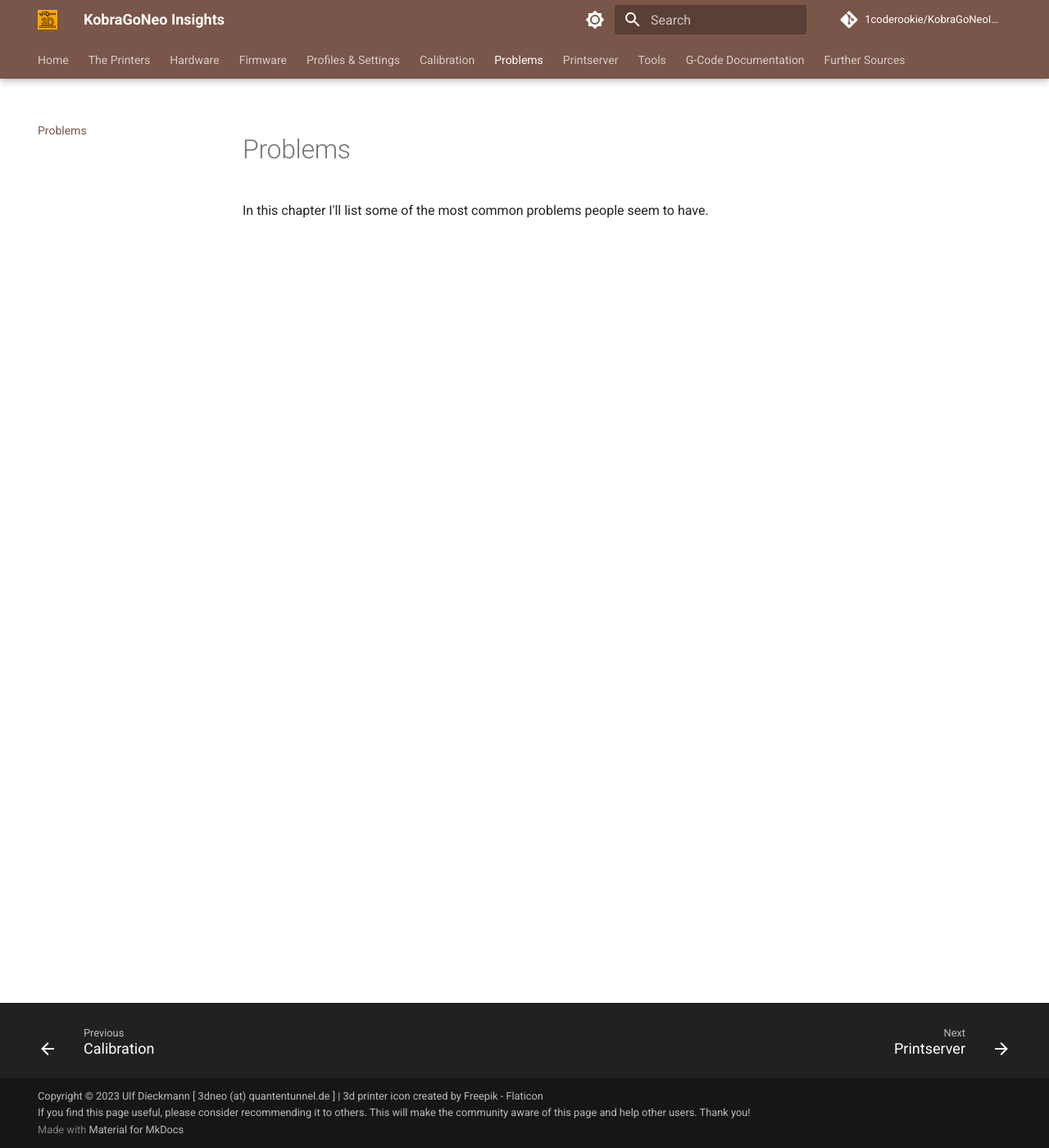
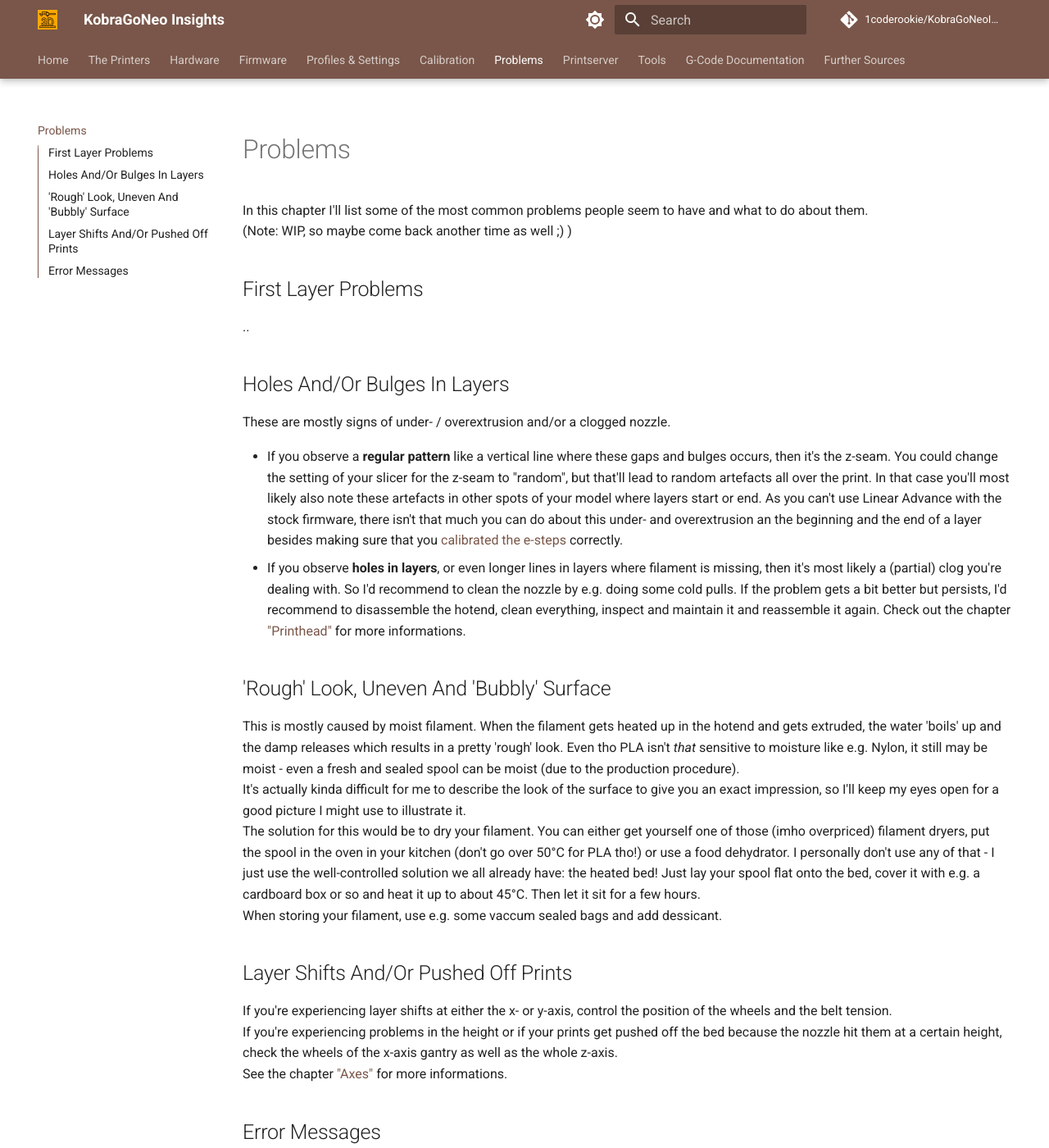
Before and after one commit to 1coderookie/KobraGoNeoInsights, an MkDocs documentation site: the page built from docs/problems.md, in a window 1280 px wide and 1400 px high. Shown: the whole window at 82% size. Built offline with MkDocs 1.6.1 and Material for MkDocs 9.7.7, drawn with Linux system fonts in a browser that asks for light colours; comment, search, counter and statistics services are not loaded.

Commit message:
Update problems.md

```diff
--- a/docs/problems.md
+++ b/docs/problems.md
@@ -1,4 +1,28 @@
 <link rel=”manifest” href=”docs/manifest.webmanifest”>
 
 # Problems
-In this chapter I'll list some of the most common problems people seem to have.
+In this chapter I'll list some of the most common problems people seem to have and what to do about them.
+(Note: WIP, so maybe come back another time as well ;) )
+
+## First Layer Problems
+..
+
+## Holes And/Or Bulges In Layers
+These are mostly signs of under- / overextrusion and/or a clogged nozzle.
+
+- If you observe a **regular pattern** like a vertical line where these gaps and bulges occurs, then it's the z-seam. You could change the setting of your slicer for the z-seam to "random", but that'll lead to random artefacts all over the print. In that case you'll most likely also note these artefacts in other spots of your model where layers start or end. As you can't use Linear Advance with the stock firmware, there isn't that much you can do about this under- and overextrusion an the beginning and the end of a layer besides making sure that you [calibrated the e-steps](calibration.md#calibrating-e-steps) correctly.
+- If you observe **holes in layers**, or even longer lines in layers where filament is missing, then it's most likely a (partial) clog you're dealing with. So I'd recommend to clean the nozzle by e.g. doing some cold pulls. If the problem gets a bit better but persists, I'd recommend to disassemble the hotend, clean everything, inspect and maintain it and reassemble it again. Check out the chapter ["Printhead"](hardware/printhead.md) for more informations.
+
+## 'Rough' Look, Uneven And 'Bubbly' Surface
+This is mostly caused by moist filament. When the filament gets heated up in the hotend and gets extruded, the water 'boils' up and the damp releases which results in a pretty 'rough' look. Even tho PLA isn't *that* sensitive to moisture like e.g. Nylon, it still may be moist - even a fresh and sealed spool can be moist (due to the production procedure).
+It's actually kinda difficult for me to describe the look of the surface to give you an exact impression, so I'll keep my eyes open for a good picture I might use to illustrate it.
+The solution for this would be to dry your filament. You can either get yourself one of those (imho overpriced) filament dryers, put the spool in the oven in your kitchen (don't go over 50°C for PLA tho!) or use a food dehydrator. I personally don't use any of that - I just use the well-controlled solution we all already have: the heated bed! Just lay your spool flat onto the bed, cover it with e.g. a cardboard box or so and heat it up to about 45°C. Then let it sit for a few hours.
+When storing your filament, use e.g. some vaccum sealed bags and add dessicant.
+
+## Layer Shifts And/Or Pushed Off Prints
+If you're experiencing layer shifts at either the x- or y-axis, control the position of the wheels and the belt tension.
+If you're experiencing problems in the height or if your prints get pushed off the bed because the nozzle hit them at a certain height, check the wheels of the x-axis gantry as well as the whole z-axis.
+See the chapter ["Axes"](hardware/axes.md) for more informations.
+
+## Error Messages
+..
```
